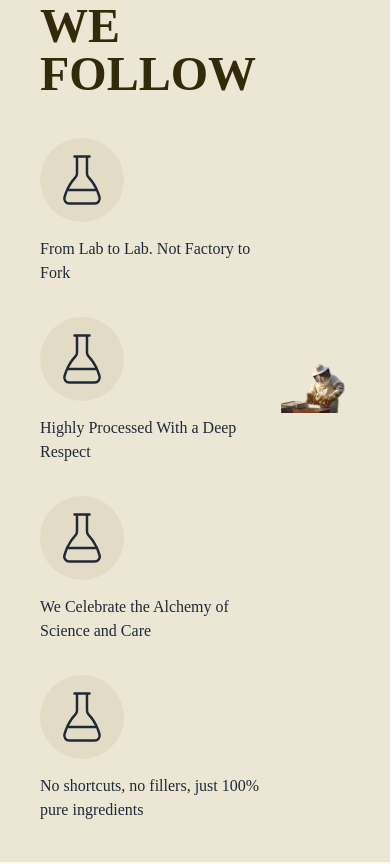
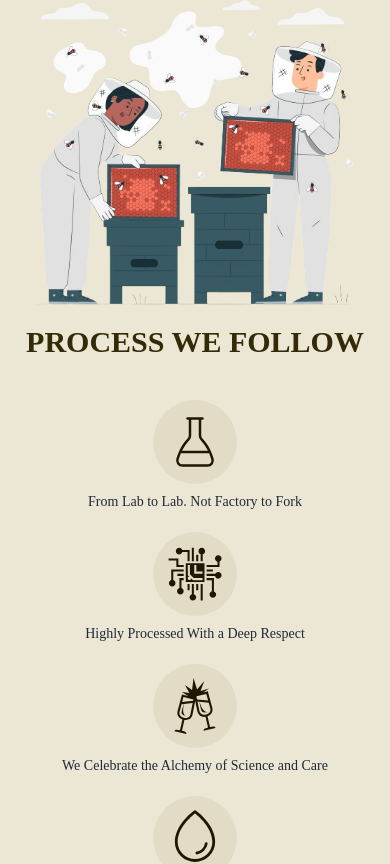
Before and after one commit to ruchiralap/ruchiralap_webPortal, a React (Vite) app: page / in a window 390 px wide. Shown: the part 1233-2097 px from the top of the page. Built offline with nearby package versions, Linux system fonts and the light colour scheme; no server answers.

Commit message:
create a new section compleate with full responsive

```diff
--- a/src/Pages/Home/Process.jsx
+++ b/src/Pages/Home/Process.jsx
@@ -1,51 +1,62 @@
 import { CiBeaker1 } from "react-icons/ci";
+import { GiProcessor } from "react-icons/gi";
+import { PiDropLight } from "react-icons/pi";
+import { GiGlassCelebration } from "react-icons/gi";
 import beekeeper from "../../assets/beekeeper.png";
 
 const Process = () => {
   return (
     <>
-      <section className="bg-[#ECE7D4] flex items-center justify-around gap-5 p-10">
+      <section className="bg-[#ECE7D4] md:flex items-center justify-around gap-16 p-5 md:p-10 mb-10 md:mb-20 mt-10 md:mt-20">
+        <div className=" flx1">
+          <img className=" w-full" src={beekeeper} alt="Beekeeper Image " />
+        </div>
         <div className=" flex-1">
-          <h1 className=" text-5xl font-extrabold text-[#332A08]">
+          <h1 className=" text-3xl md:text-5xl font-extrabold text-[#332A08] text-center">
             PROCESS WE FOLLOW
           </h1>
-          <div className=" grid grid-cols-1 md:grid-cols-2 gap-8 mt-10">
-            <div>
+          <div className=" grid grid-cols-1 md:grid-cols-2 gap-5 md:gap-14 mt-10">
+            <div className=" flex flex-col items-center justify-center">
               <div className="avatar">
                 <div className=" p-3 bg-[#E2DCC6]  rounded-full">
-                  <CiBeaker1 className=" text-6xl " />
+                  <CiBeaker1 className=" text-6xl text-[#201700] " />
                 </div>
               </div>
-              <p className=" mt-2">From Lab to Lab. Not Factory to Fork</p>
+              <p className=" mt-2 text-sm font-medium text-center">
+                From Lab to Lab. Not Factory to Fork
+              </p>
             </div>
-            <div>
+            <div className=" flex flex-col items-center justify-center">
               <div className="avatar">
                 <div className=" p-3 bg-[#E2DCC6]  rounded-full">
-                  <CiBeaker1 className=" text-6xl " />
+                  <GiProcessor className=" text-6xl text-[#201700] " />
                 </div>
               </div>
-              <p className=" mt-2">Highly Processed With a Deep Respect</p>
+              <p className=" mt-2 text-sm font-medium text-center">
+                Highly Processed With a Deep Respect
+              </p>
             </div>
-            <div>
+            <div className=" flex flex-col items-center justify-center">
               <div className="avatar">
                 <div className=" p-3 bg-[#E2DCC6]  rounded-full">
-                  <CiBeaker1 className=" text-6xl " />
+                  <GiGlassCelebration className=" text-6xl text-[#201700] " />
                 </div>
               </div>
-              <p className=" mt-2">We Celebrate the Alchemy of Science and Care</p>
+              <p className=" mt-2 text-sm font-medium text-center">
+                We Celebrate the Alchemy of Science and Care
+              </p>
             </div>
-            <div>
+            <div className=" flex flex-col items-center justify-center">
               <div className="avatar">
                 <div className=" p-3 bg-[#E2DCC6]  rounded-full">
-                  <CiBeaker1 className=" text-6xl " />
+                  <PiDropLight className=" text-6xl text-[#201700] " />
                 </div>
               </div>
-              <p className=" mt-2">No shortcuts, no fillers, just 100% pure ingredients</p>
+              <p className=" mt-2 text-sm font-medium text-center">
+                No shortcuts, no fillers, just 100% pure ingredients
+              </p>
             </div>
           </div>
-        </div>
-        <div className=" flx1">
-          <img className=" w-full" src={beekeeper} alt="Beekeeper Image " />
         </div>
       </section>
     </>
```
Also changed, not shown: src/assets/beekeeper.png.
